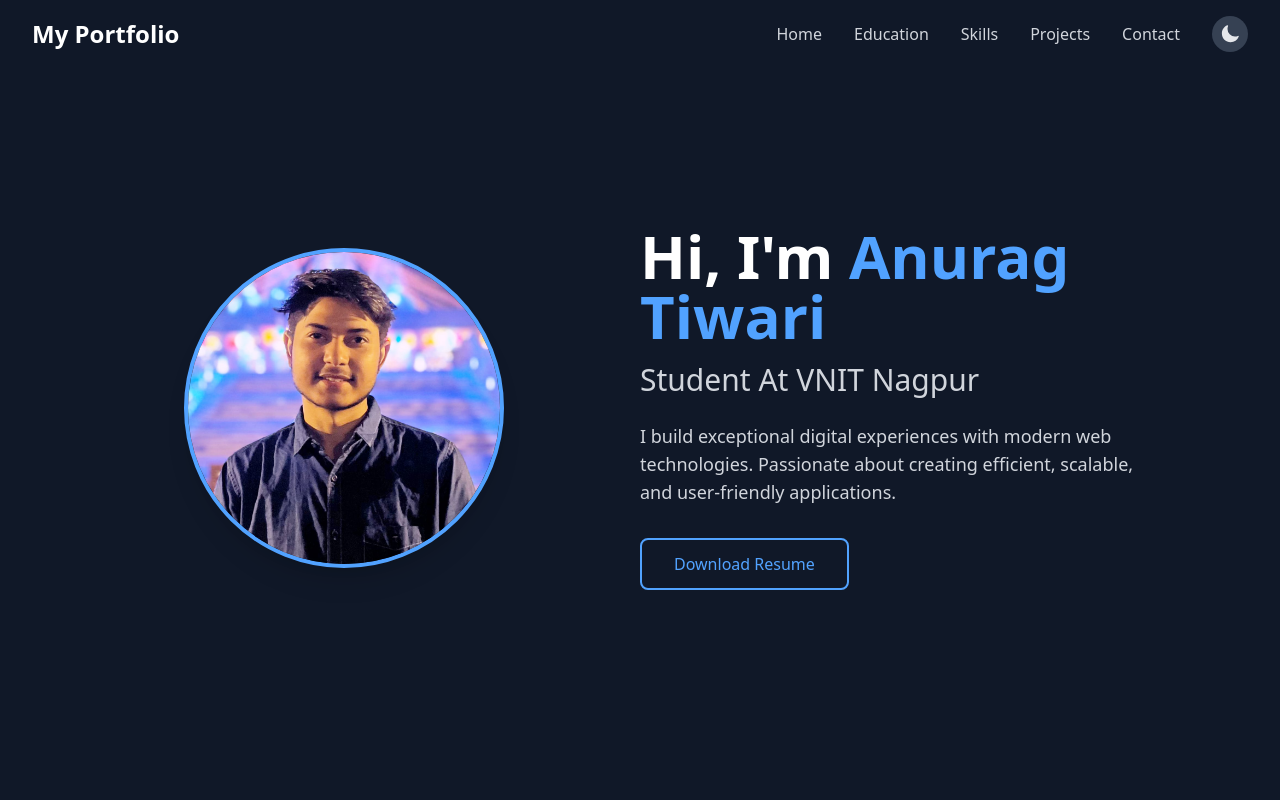
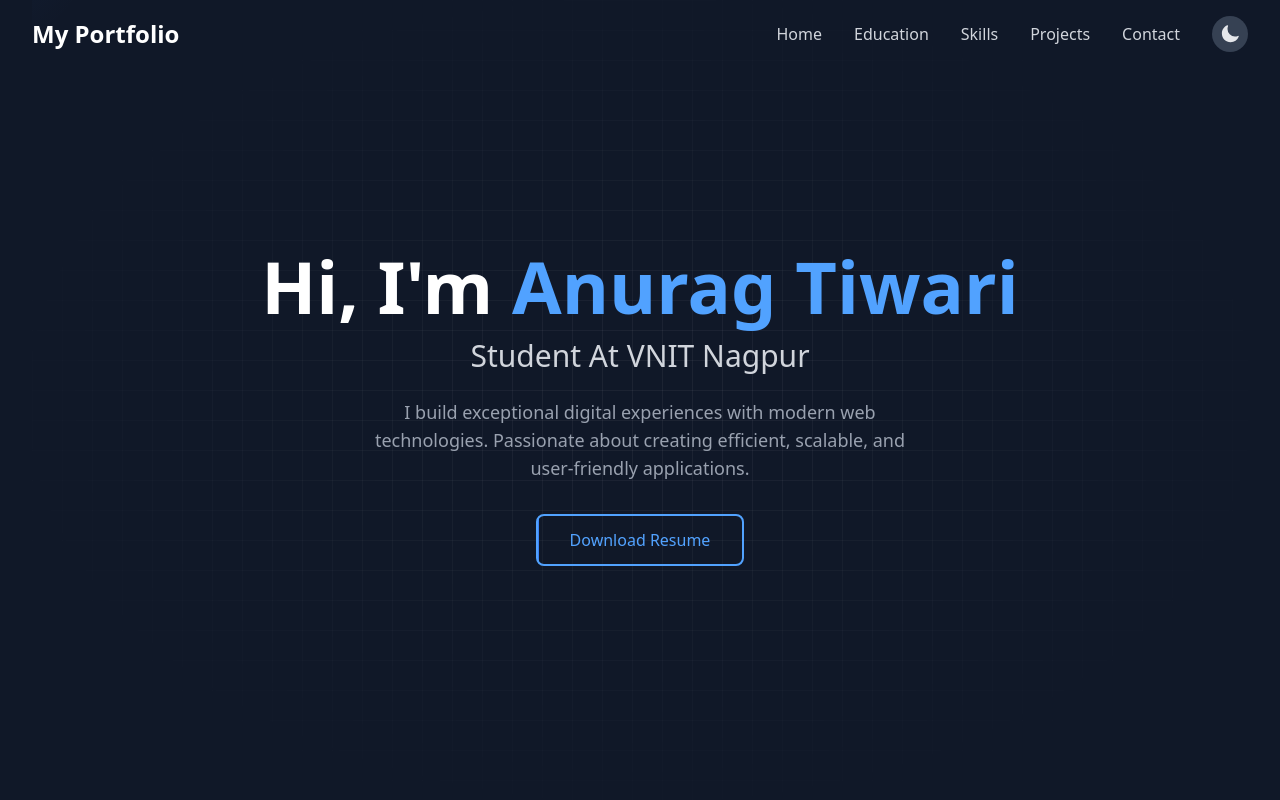
Before and after one commit to anurag-tiw-ari/Portfolio, a React (Vite) app: page / in a window 1280 px wide. Shown: the top 800 px of the page. Built offline with nearby package versions, Linux system fonts and the light colour scheme.

Commit message:
Homepage ui updated

```diff
--- a/src/components/Home.jsx
+++ b/src/components/Home.jsx
@@ -1,10 +1,11 @@
 import { motion } from 'framer-motion'
+import { useState } from 'react';
 import { useTheme } from '../context/ThemeContext'
 import resume from '../assets/resume.pdf?url';
-import profileImage from '../assets/myImage.png'; // Add your image here
 
 const Home = () => {
-  const { theme } = useTheme()
+  const { theme } = useTheme();
+  const [mousePosition, setMousePosition] = useState({ x: 0, y: 0 });
 
   const containerVariants = {
     hidden: { opacity: 0 },
@@ -15,7 +16,7 @@ const Home = () => {
         delayChildren: 0.3
       }
     }
-  }
+  };
 
   const itemVariants = {
     hidden: { y: 20, opacity: 0 },
@@ -26,7 +27,11 @@ const Home = () => {
         duration: 0.5
       }
     }
-  }
+  };
+
+  const handleMouseMove = (e) => {
+    setMousePosition({ x: e.clientX, y: e.clientY });
+  };
 
   const downloadResume = () => {
     const a = document.createElement('a');
@@ -37,43 +42,77 @@ const Home = () => {
     document.body.removeChild(a);
   };
 
+  const gridColor = theme === 'dark' ? 'rgba(255, 255, 255, 0.05)' : 'rgba(0, 0, 0, 0.05)';
+
+  const spotlightColor = theme === 'dark' ? 'rgba(59, 130, 246, 0.12)' : 'rgba(59, 130, 246, 0.25)';
+
   return (
-    <section id="home" className="min-h-screen flex items-center pt-20 pb-16">
+    <section
+      id="home"
+      className="relative min-h-screen flex items-center justify-center pt-20 pb-16 overflow-hidden"
+      onMouseMove={handleMouseMove}
+    >
+
+      <div className="absolute inset-0 z-0">
+
+        <div
+          className="absolute inset-0"
+          style={{
+            backgroundImage: `
+              linear-gradient(to right, ${gridColor} 1px, transparent 1px),
+              linear-gradient(to bottom, ${gridColor} 1px, transparent 1px)
+            `,
+
+            backgroundSize: `30px 30px`,
+
+            maskImage: `radial-gradient(ellipse 70% 70% at 50% 50%, black 10%, transparent 80%)`,
+            WebkitMaskImage: `radial-gradient(ellipse 70% 70% at 50% 50%, black 10%, transparent 80%)`
+          }}
+        />
+
         <motion.div
-        className="container mx-auto px-4"
+          className="absolute"
+          style={{
+            width: '500px',
+            height: '500px',
+            borderRadius: '50%',
+            background: `radial-gradient(circle, ${spotlightColor}, transparent 70%)`,
+          }}
+
+          animate={{ x: mousePosition.x - 400, y: mousePosition.y - 400 }}
+
+          transition={{ type: 'tween', ease: 'backOut', duration: 0.5 }}
+        />
+      </div>
+
+
+      <motion.div
+        className="relative z-10 container mx-auto px-4 flex flex-col items-center text-center"
         initial="hidden"
         animate="visible"
         variants={containerVariants}
       >
-        <div className="flex flex-col md:flex-row items-center justify-center md:justify-between space-y-6 md:space-y-0">
-
-          {/* Image on small screens first, content second */}
-          <motion.div
-            className="w-full md:w-1/2 flex flex-col items-center justify-center"
+        <motion.h1
+          className="text-4xl md:text-7xl font-bold text-gray-900 dark:text-white mb-4 font-space-grotesk"
           variants={itemVariants}
         >
-            <div className="relative w-64 h-64 md:w-80 md:h-80 rounded-full overflow-hidden border-4 border-blue-600 dark:border-blue-400 shadow-xl mb-6 md:mb-0">
-              <img src={profileImage} alt="anurag tiwari" className="object-cover w-full h-full" />
-            </div>
-          </motion.div>
+          Hi, I'm <span className="text-blue-600 dark:text-blue-400">Anurag Tiwari</span>
+        </motion.h1>
 
-          {/* Content area */}
-          <motion.div className="w-full md:w-1/2 text-center md:text-left" variants={itemVariants}>
-            <h1 className="text-4xl md:text-6xl font-bold text-gray-900 dark:text-white mb-4 font-space-grotesk">
-              Hi, I'm <span className="text-blue-600 dark:text-blue-400">Anurag Tiwari</span>
-            </h1>
         <motion.h2
-              className="text-2xl md:text-3xl font-medium text-gray-600 dark:text-gray-300 mb-6"
+          className="text-2xl md:text-3xl font-medium text-gray-700 dark:text-gray-300 mb-6"
           variants={itemVariants}
         >
           Student At VNIT Nagpur
         </motion.h2>
+
         <motion.p
-              className="text-lg text-gray-600 dark:text-gray-300 mb-8 max-w-lg "
+          className="text-lg text-gray-600 dark:text-gray-400 mb-8 max-w-xl"
           variants={itemVariants}
         >
           I build exceptional digital experiences with modern web technologies. Passionate about creating efficient, scalable, and user-friendly applications.
         </motion.p>
+
         <motion.button
           onClick={downloadResume}
           className="bucket-fill-btn px-8 py-3 rounded-lg border-2 border-blue-600 text-blue-600 dark:text-blue-400 dark:border-blue-400 font-medium transition-all duration-300 hover:text-white dark:hover:text-gray-900"
@@ -84,11 +123,8 @@ const Home = () => {
           Download Resume
         </motion.button>
       </motion.div>
-
-        </div>
-      </motion.div>
     </section>
   )
 }
 
-export default Home
+export default Home;
```
Also changed, not shown: src/index.css (line endings or trailing spaces). Lines whose indentation alone changed are shown as unchanged.
